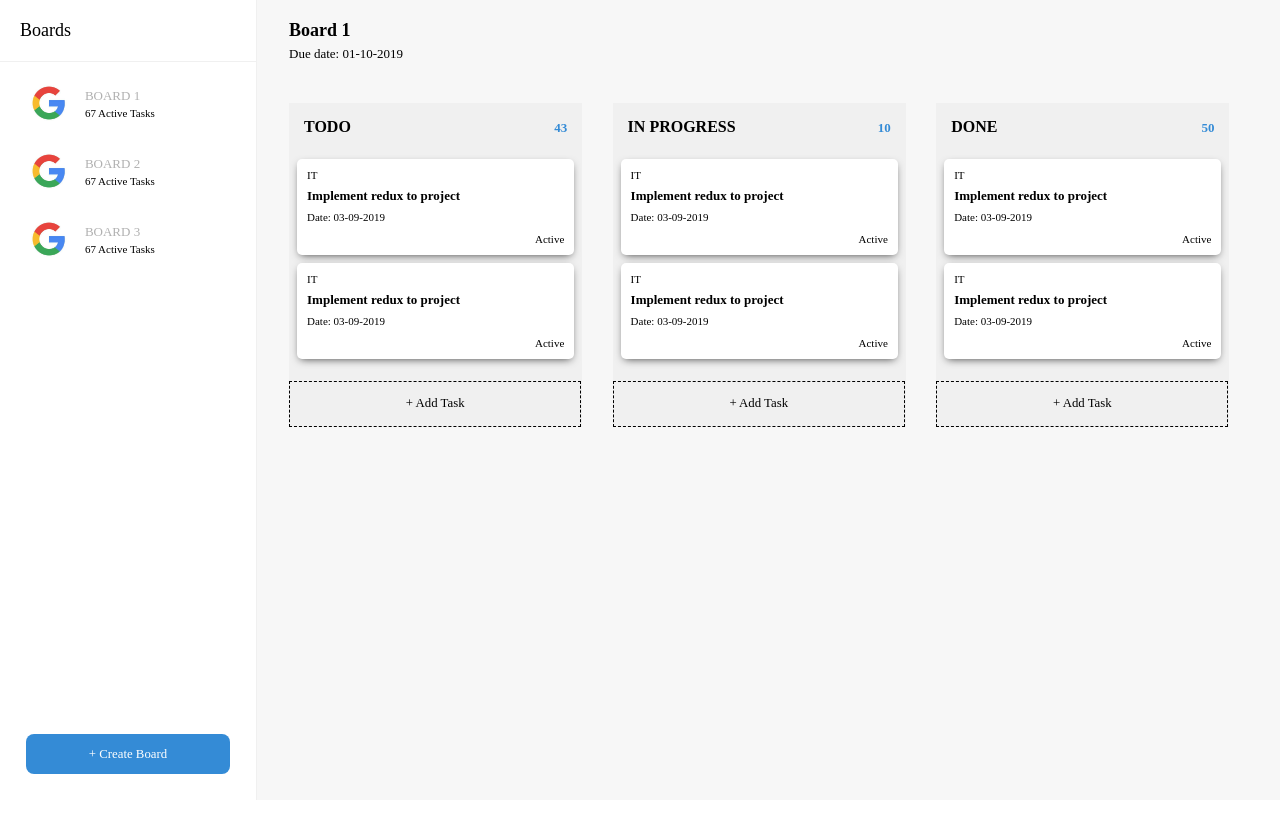
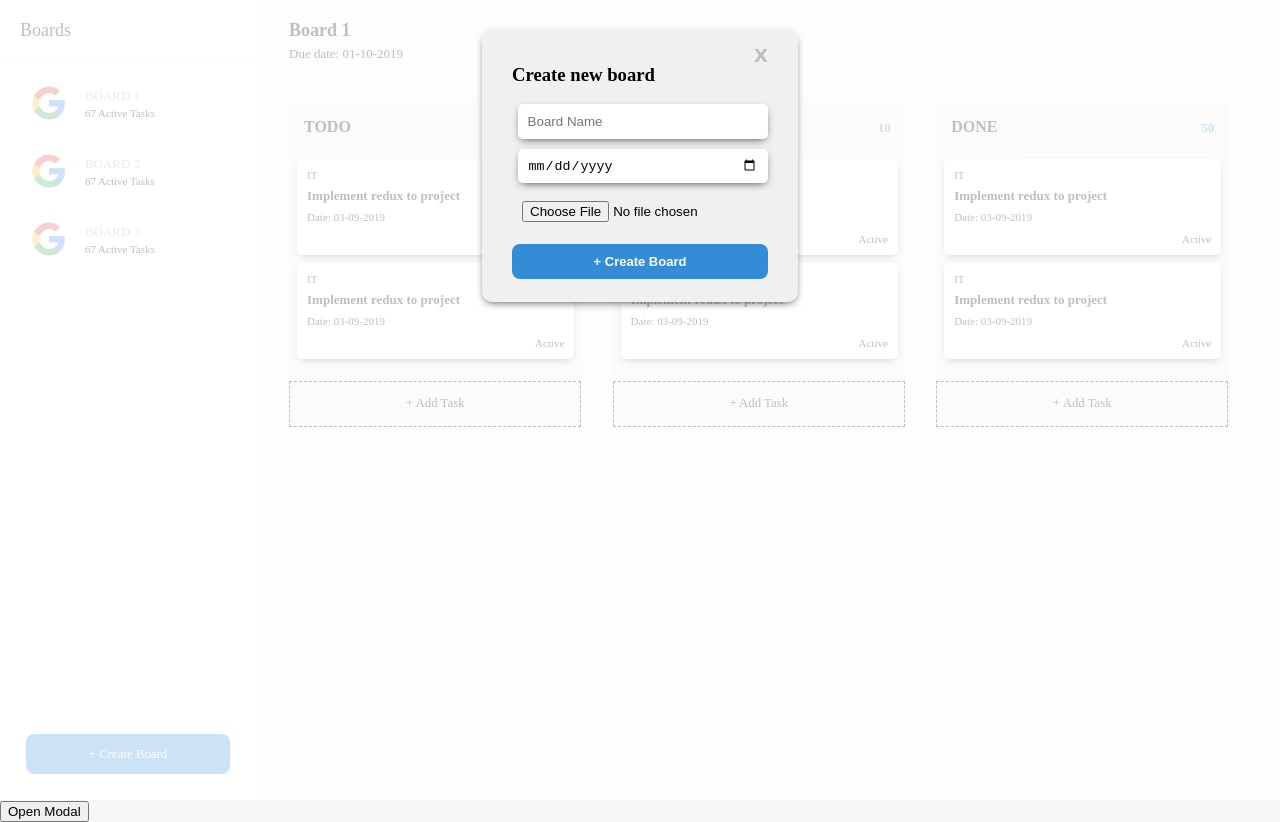
Before and after one commit to mariagabrielara/trello-app, a React (Create React App) app: page / in a window 1280 px wide. Before the commit the page ends 800 px from the top, so only its background shows below. Built offline with nearby package versions, Linux system fonts and the light colour scheme; a web font is replaced by a local one.

Commit message:
Creation of "Create Board" modal

```diff
--- a/package.json
+++ b/package.json
@@ -7,8 +7,10 @@
     "@types/node": "12.7.1",
     "@types/react": "16.9.1",
     "@types/react-dom": "16.8.5",
+    "@types/react-modal": "^3.8.2",
     "react": "^16.9.0",
     "react-dom": "^16.9.0",
+    "react-modal": "^3.9.1",
     "react-scripts": "3.1.0",
     "typescript": "3.5.3"
   },
--- a/src/App.tsx
+++ b/src/App.tsx
@@ -3,6 +3,7 @@ import './App.scss';
 
 import Sidebar from './components/Sidebar/Sidebar';
 import Board from './components/Board/Board';
+import BoardModal from './components/BoardModal/BoardModal';
 
 const App: React.FC = () => {
   return (
@@ -12,6 +13,7 @@ const App: React.FC = () => {
         boardName="Board 1"
         boardDueDate="01-10-2019"
       />
+      <BoardModal />
     </div>
   );
 }
--- /dev/null
+++ b/src/components/BoardModal/BoardModal.scss
@@ -0,0 +1,80 @@
+@import '../../styles/_variables';
+
+.boardmodal {
+    outline: none;
+}
+
+.boardmodal__modal {
+    width: 20vw;
+    background-color: $lightGray;
+    margin-left: auto;
+    margin-right: auto;
+    padding: 15px 30px 30px 30px;
+    margin-top: 30px;
+    border-radius: 10px;
+    box-shadow: 0px 3px 8px -3px rgba(0,0,0,0.75);
+    font-family: $fontFamily;
+    padding-bottom: 62px;
+    outline: none;
+}
+
+.boardmodal__header {
+    display: inline-block;
+}
+
+.boardmodal__header--close {
+    float: right;
+    cursor: pointer;
+    font-size: $fontSizeTitle;
+    font-weight: bold;
+    font-family: Verdana, Geneva, Tahoma, sans-serif;
+    color: rgb(190, 190, 190);
+}
+
+.boardmodal__form {
+    font-size: $fontSizeText;
+    width: 100%;
+}
+
+.boardmodal__text-input {
+    width: 90%;
+    float: right;
+    margin-bottom: 10px;
+    border-radius: 5px;
+    padding: 10px;
+    box-shadow: 0px 3px 8px -3px rgba(0,0,0,0.75);
+    border: none;
+    outline: none;
+}
+
+.boardmodal__date-input {
+    width: 90%;
+    float: right;
+    margin-bottom: 10px;
+    border-radius: 5px;
+    padding: 8px 10px;
+    box-shadow: 0px 3px 8px -3px rgba(0,0,0,0.75);
+    border: none;
+    outline: none;
+}
+
+.boardmodal__img-input {
+    width: 90%;
+    margin-bottom: 10px;
+    padding: 8px 10px;
+    outline: none;
+}
+
+.boardmodal__button {
+    width: 100%;
+    float: right;
+    margin-top: 4px;
+    padding: 10px 0;
+    background-color: #348bd6;
+    color: white;
+    border-radius: 8px;
+    border: none;
+    font-size: $fontSizeText;
+    font-weight: bold;
+    cursor: pointer;
+}
--- /dev/null
+++ b/src/components/BoardModal/BoardModal.tsx
@@ -0,0 +1,57 @@
+import React from 'react';
+import Modal from 'react-modal';
+
+import './BoardModal.scss';
+
+interface BoardModalState {
+    modalIsOpen: boolean;
+}
+
+class BoardModal extends React.Component<{}, BoardModalState> {
+
+    initState() {
+        this.setState({
+          modalIsOpen: true
+        });
+    }
+
+    componentWillMount() {
+        this.initState();
+    }
+
+    openModal() {
+        this.setState({
+            modalIsOpen: true
+        });
+    }
+
+    closeModal() {
+        this.setState({
+            modalIsOpen: false
+        });
+    }
+
+    render() {
+        return (
+            <div className="boardmodal">
+              <button onClick={()=>this.openModal()}>Open Modal</button>
+              <Modal
+                isOpen={this.state.modalIsOpen}
+                onRequestClose={()=>this.closeModal()}
+                className="boardmodal__modal"
+              >
+                <h3 className="boardmodal__header">Create new board</h3>
+                <div className="boardmodal__header boardmodal__header--close" onClick={()=>this.closeModal()}>X</div>
+                <form className="boardmodal__form">
+                  <input className="boardmodal__text-input" type="text" name="board-name" placeholder="Board Name" />
+                  <input className="boardmodal__date-input" type="date" name="board-due-date" />
+                  <input className="boardmodal__img-input" type="file" name="board-img" accept="image/*" />
+                  <button className="boardmodal__button">+ Create Board</button>
+                </form>
+              </Modal>
+            </div>
+          );
+    }
+}
+
+export default BoardModal;
```
Also changed, not shown: 1 other file (tests, documents, lock files or other folders).
